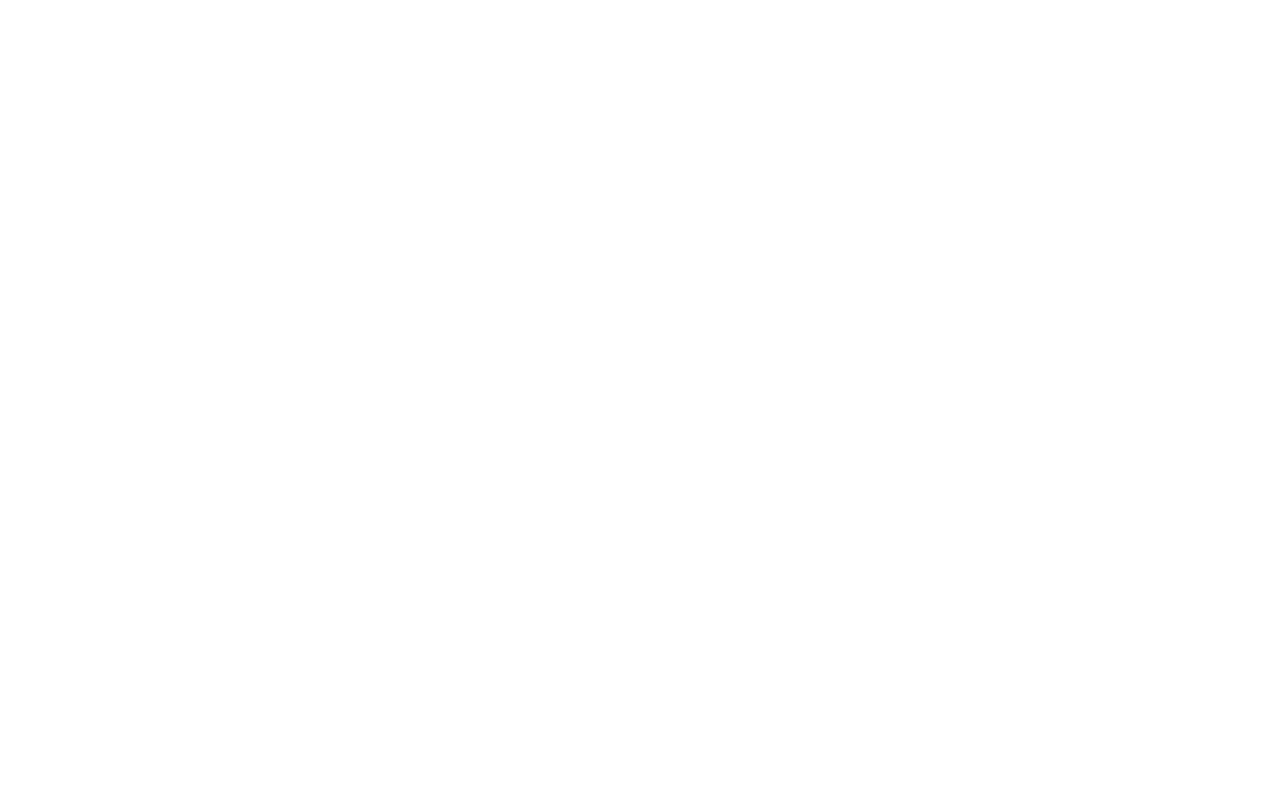
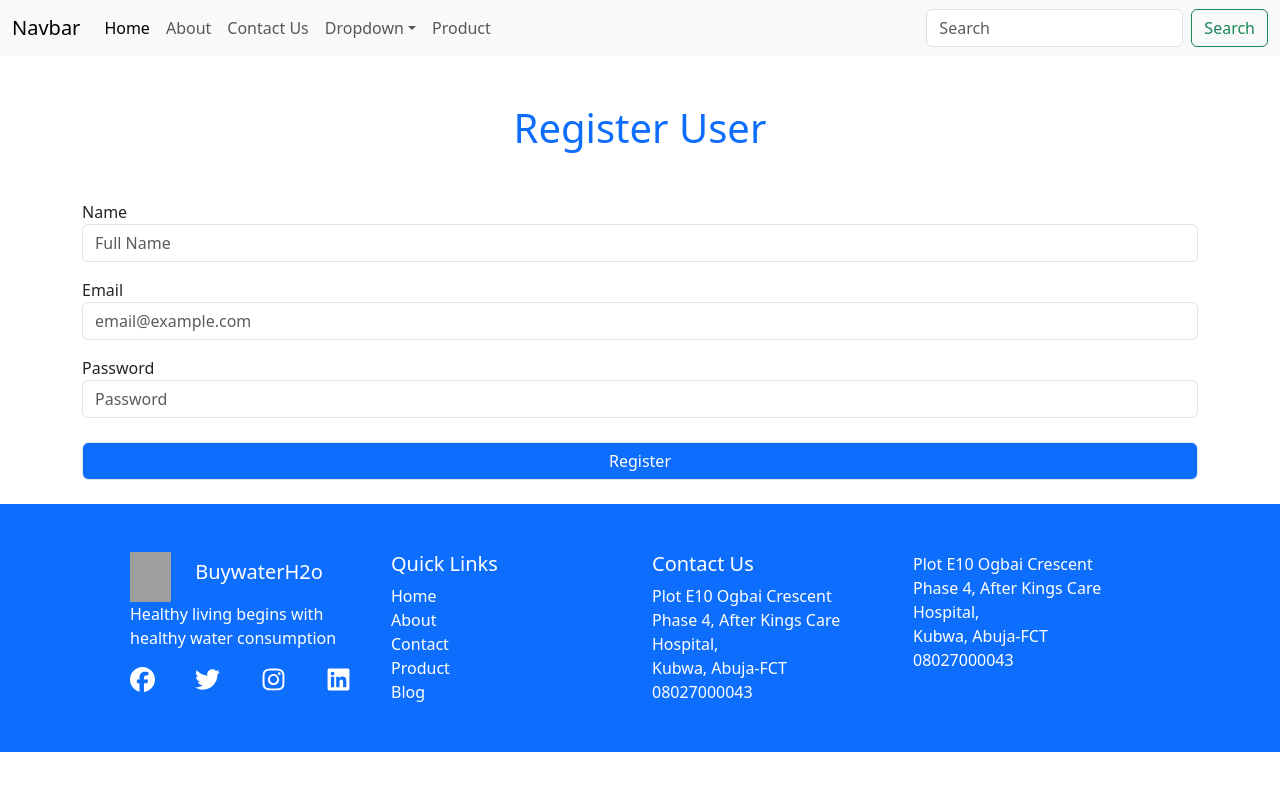
Before and after one commit to Sirwin2win/mern, a React (Vite) app: page /register in a window 1280 px wide. Before the commit this address had no page. Shown: the top 790 px of the page. Built offline with nearby package versions, Linux system fonts and the light colour scheme; grey boxes are pictures that could not be loaded.

Commit message:
auth done

```diff
--- a/package.json
+++ b/package.json
@@ -13,6 +13,7 @@
     "@reduxjs/toolkit": "^2.10.1",
     "axios": "^1.13.2",
     "bootstrap": "^5.3.8",
+    "jwt-decode": "^4.0.0",
     "react": "^19.1.1",
     "react-bootstrap": "^2.10.10",
     "react-dom": "^19.1.1",
--- a/src/App.jsx
+++ b/src/App.jsx
@@ -13,6 +13,8 @@
 import DetailPage from './components/DetailPage'
 import ProductTable from './components/ProductTable'
 import EditProduct from './components/EditProduct'
+import RegisterForm from './forms/RegisterForm'
+import LoginForm from './forms/LoginForm'
 
 
 
@@ -30,6 +32,8 @@
       <Route path='/product/:id' element={<DetailPage />} />
       <Route path='/product-table' element={<ProductTable />} />
       <Route path='/edit-product/:id' element={<EditProduct />} />
+      <Route path='/register' element={<RegisterForm />} />
+      <Route path='/login' element={<LoginForm />} />
       </Route>
     </Routes>
     </BrowserRouter>
--- a/src/components/DetailPage.jsx
+++ b/src/components/DetailPage.jsx
@@ -24,15 +24,16 @@
         return <h1>Loading...</h1>
     }
   return (
-    <div>
-        <h1>Hello Details</h1>
+    <div className='container'>
+        <h1 className='text-center text-primary'>Hello Details</h1>
         <div className="row">
-            <div className="col-sm-4">
+            <div className="col-sm-4 my-3">
             <img src={`https://node-apis-vnla.onrender.com/${product.image}`} alt="" />
             </div>
-            <div className="col-sm-6">
+            <div className="col-sm-4 mt-4" style={{marginLeft:'-150px'}}>
             <h5>{product.title}</h5>
             <p>{product.description}</p>
+            <span>${product.price}</span>
             </div>
 
         </div>
--- a/src/components/EditProduct.jsx
+++ b/src/components/EditProduct.jsx
@@ -1,16 +1,54 @@
-import React, {useState} from 'react'
-import { useParams } from 'react-router-dom'
+import React, {useState,useEffect} from 'react'
+import { useNavigate, useParams } from 'react-router-dom'
+import { update } from '../features/products/productSlice'
+import { fetchSingle } from '../features/products/singleSlice'
+import { useDispatch, useSelector } from 'react-redux'
+
+
 
 const EditProduct = () => {
     const {id} = useParams()
+    const dispatch = useDispatch()
+    const navigate = useNavigate()
+    const [image, setImage] = useState(false)
     const [inputs, setInputs] = useState({
+      title:"",
+      description:'',
+      price:''
+    })
+    const {product,status,error} = useSelector(state=>state.product)
 
-    })
-    const handleChange=()=>{
+     useEffect(()=>{
+            if(id){
+               dispatch(fetchSingle(id))
+            }
+        },[])
 
+      useEffect(()=>{
+        if(product){
+          setInputs({
+            title:product.title || "",
+            description:product.description || "",
+            price:product.price || "",
+            // image:product.image || "",
+          })
+        }
+      },[product])
+    const handleChange=(e)=>{
+        const name = e.target.name
+        const value = e.target.value
+        setInputs((inputs=>({...inputs,[name]:value})))
     }
-    const handleSubmit=()=>{
-
+    const handleSubmit=(e)=>{
+      e.preventDefault()
+      const formData = new FormData()
+      formData.append("title",inputs.title);
+      formData.append("description",inputs.description);
+      formData.append("price",inputs.price);
+      formData.append("image",image);
+      console.log(`${inputs.title}`)
+      dispatch(update(formData))
+      navigate('/product')
     }
   return (
     <div>
--- a/src/components/Header.jsx
+++ b/src/components/Header.jsx
@@ -30,6 +30,10 @@
             <li><Link className="dropdown-item" to="/create-product">Create Product</Link></li>
             <li><Link className="dropdown-item" to="/product-table">Product Table</Link></li>
             <li><hr className="dropdown-divider" /></li>
+            <li><Link className="dropdown-item" to="/register">Register</Link></li>
+            <li><hr className="dropdown-divider" /></li>
+            <li><Link className="dropdown-item" to="/login">Login</Link></li>
+            <li><hr className="dropdown-divider" /></li>
             <li><Link className="dropdown-item" to="#">Something else here</Link></li>
           </ul>
         </li>
--- /dev/null
+++ b/src/features/auth/authSlice.js
@@ -0,0 +1,81 @@
+import { createAsyncThunk, createSlice } from "@reduxjs/toolkit";
+import axios from "axios";
+import { jwtDecode } from "jwt-decode";
+
+
+const API = 'https://node-apis-vnla.onrender.com/api/users'
+
+export const register = createAsyncThunk(
+    'users/register',
+    async(forms,thunkAPI)=>{
+        try {
+            const res = await axios.post(`${API}/register`,forms)
+            return res.data
+        } catch (error) {
+            return thunkAPI.rejectWithValue(error.message)
+        }
+    }
+)
+// Login User
+export const login = createAsyncThunk(
+    'auth/login',
+async(forms, thunkAPI)=>{
+    try {
+        const res = await axios.post(`${API}/login`,forms)
+        return res.data
+    } catch (error) {
+        return thunkAPI.rejectWithValue(error.message)
+    }
+}
+)
+
+const authSlice = createSlice({
+    name:'auth',
+    initialState:{
+        users:[],
+        status:'idle',
+        error:null,
+        user:null
+    },
+    reducers:{},
+    extraReducers:(builder)=>{
+        builder
+        .addCase(register.pending,(state)=>{
+            state.status = 'loading'
+            state.error = null
+        })
+        .addCase(register.fulfilled, (state,action)=>{
+            state.status = 'succeeded'
+            state.error = null
+        })
+        .addCase(register.rejected,(state,action)=>{
+            state.status = 'failed'
+            state.error = action.payload
+        })
+        // login
+        .addCase(login.pending,(state)=>{
+            state.status = 'loading'
+            state.error  = null
+        })
+        .addCase(login.fulfilled,(state,action)=>{
+            state.status = 'succeeded'
+            const {token} = action.payload
+            try {
+                const decoded = jwtDecode(token)
+                state.user ={
+                    id:decoded._id,
+                    token,
+                }
+                localStorage.setItem('token',token)
+            } catch (error) {
+                state.error = error.message
+            }
+        })
+        .addCase(login.rejected,(state,action)=>{
+            state.status = 'failed'
+            state.error = action.payload
+        })
+    }
+})
+
+export default authSlice.reducer
--- a/src/features/products/productSlice.js
+++ b/src/features/products/productSlice.js
@@ -79,6 +79,18 @@
         }
     }
 )
+// update Products
+export const update = createAsyncThunk(
+    'products/update',
+    async({id, formData},thunkAPI)=>{
+        try {
+            const res = await axios.put(`${API}/${id}`,formData)
+        return res.data
+        } catch (error) {
+            return thunkAPI.rejectWithValue(error.message)
+        }
+    }
+)
 const productSlice = createSlice({
     name:'products',
     initialState:{
@@ -130,6 +142,24 @@
             state.status = 'failed'
             state.error = action.payload
         })
+
+        // update product
+        .addCase(update.pending,(state)=>{
+            state.status = 'loading'
+            state.error = null
+        })
+        .addCase(update.fulfilled, (state,action)=>{
+            state.status = 'succeeded'
+            const updated = action.payload
+            const index = state.products.findIndex(v=>v._id===updated._id)
+            if(index !==-1){
+                state.products[index] = updated
+            }
+        })
+        .addCase(update.rejected,(state,action)=>{
+            state.status = 'failed'
+            state.error = action.payload
+        })
     }
 })
 
--- a/src/features/store/store.js
+++ b/src/features/store/store.js
@@ -1,11 +1,13 @@
 import { configureStore } from "@reduxjs/toolkit";
 import productSlice from '../products/productSlice'
 import singleSlice from '../products/singleSlice'
+import authSlice from '../auth/authSlice'
 
 const store = configureStore({
     reducer:{
         products:productSlice,
         product:singleSlice,
+        auth:authSlice,
     }
 })
 
--- /dev/null
+++ b/src/forms/LoginForm.jsx
@@ -0,0 +1,47 @@
+import React, {useState} from 'react'
+import { useDispatch, useSelector } from 'react-redux'
+import { useNavigate } from 'react-router-dom'
+import { login } from '../features/auth/authSlice'
+
+
+
+const LoginForm = () => {
+  const [inputs, setInputs] = useState({
+    email:'',
+    password:''
+  })
+  const {user,status,error} = useSelector(state=>state.auth)
+  const dispatch = useDispatch()
+  const navigate = useNavigate()
+  const handleChange = (e)=>{
+    const name = e.target.name
+    const value = e.target.value
+    setInputs(inputs=>({...inputs,[name]:value}))
+  }
+  const handleSubmit = (e)=>{
+    e.preventDefault()
+    dispatch(login(inputs))
+    if(status==='succeeded'){
+      navigate('/product-table')
+    }
+
+  }
+  return (
+   <div className='container'>
+      <h1 className='text-primary text-center my-5'>Login User</h1>
+       <form method='post' encType='multipart/form-data'>
+       <div className='mb-3'>
+        <label htmlFor="email">Email</label>
+        <input type="text" value={inputs.email} onChange={handleChange} className='form-control' id='email' name='email' placeholder='email@example.com' />
+       </div>
+       <div className='mb-3'>
+        <label htmlFor="password">Password</label>
+        <input type="password" value={inputs.password}  onChange={handleChange} className='form-control' id='password' name='password' placeholder='Password' />
+       </div>
+       <input type="submit" onClick={handleSubmit} value='Login' className='form-control my-4 text-bg-primary' />
+       </form>
+    </div>
+  )
+}
+
+export default LoginForm
--- /dev/null
+++ b/src/forms/RegisterForm.jsx
@@ -0,0 +1,49 @@
+import React,{useState} from 'react'
+import { useDispatch } from 'react-redux'
+import { register } from '../features/auth/authSlice'
+import { useNavigate } from 'react-router-dom'
+
+
+const RegisterForm = () => {
+    const [inputs, setInputs] = useState({
+        name:'',
+        email:'',
+        password:''
+    })
+    const dispatch = useDispatch()
+    const navigate = useNavigate()
+
+    const handleChange = (e)=>{
+        const name = e.target.name
+        const value = e.target.value
+        setInputs(inputs=>({...inputs,[name]:value}))
+    }
+
+    const handleSubmit = (e)=>{
+        e.preventDefault()
+        dispatch(register(inputs))
+        // navigate('/login')
+    }
+  return (
+     <div className='container'>
+      <h1 className='text-primary text-center my-5'>Register User</h1>
+       <form method='post' encType='multipart/form-data'>
+       <div className='mb-3'>
+        <label htmlFor="name">Name</label>
+        <input type="text" value={inputs.name} onChange={handleChange} className='form-control' id='name' name='name' placeholder='Full Name' />
+       </div>
+       <div className='mb-3'>
+        <label htmlFor="email">Email</label>
+        <input type="text" value={inputs.email} onChange={handleChange} className='form-control' id='email' name='email' placeholder='email@example.com' />
+       </div>
+       <div className='mb-3'>
+        <label htmlFor="password">Password</label>
+        <input type="password" value={inputs.password}  onChange={handleChange} className='form-control' id='password' name='password' placeholder='Password' />
+       </div>
+       <input type="submit" onClick={handleSubmit} value='Register' className='form-control my-4 text-bg-primary' />
+       </form>
+    </div>
+  )
+}
+
+export default RegisterForm
```
Also changed, not shown: 1 other file (tests, documents, lock files or other folders).
